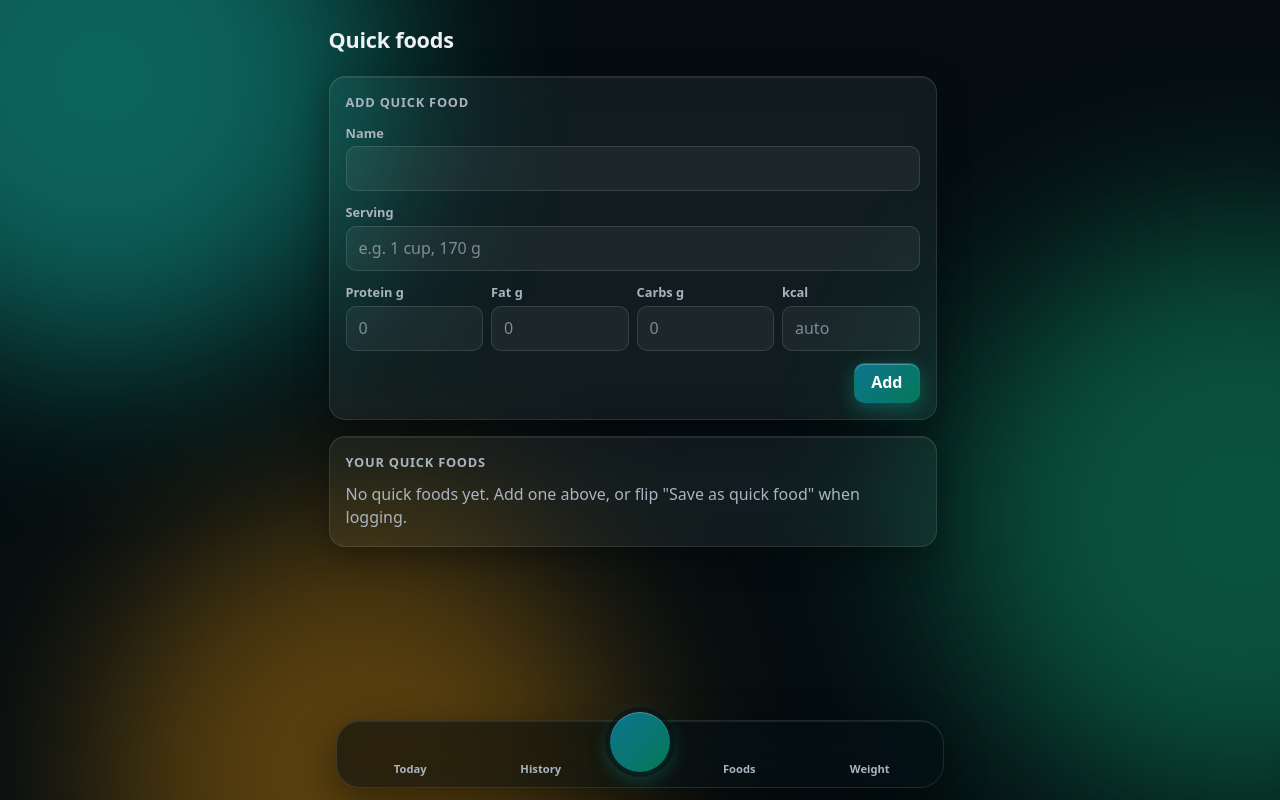
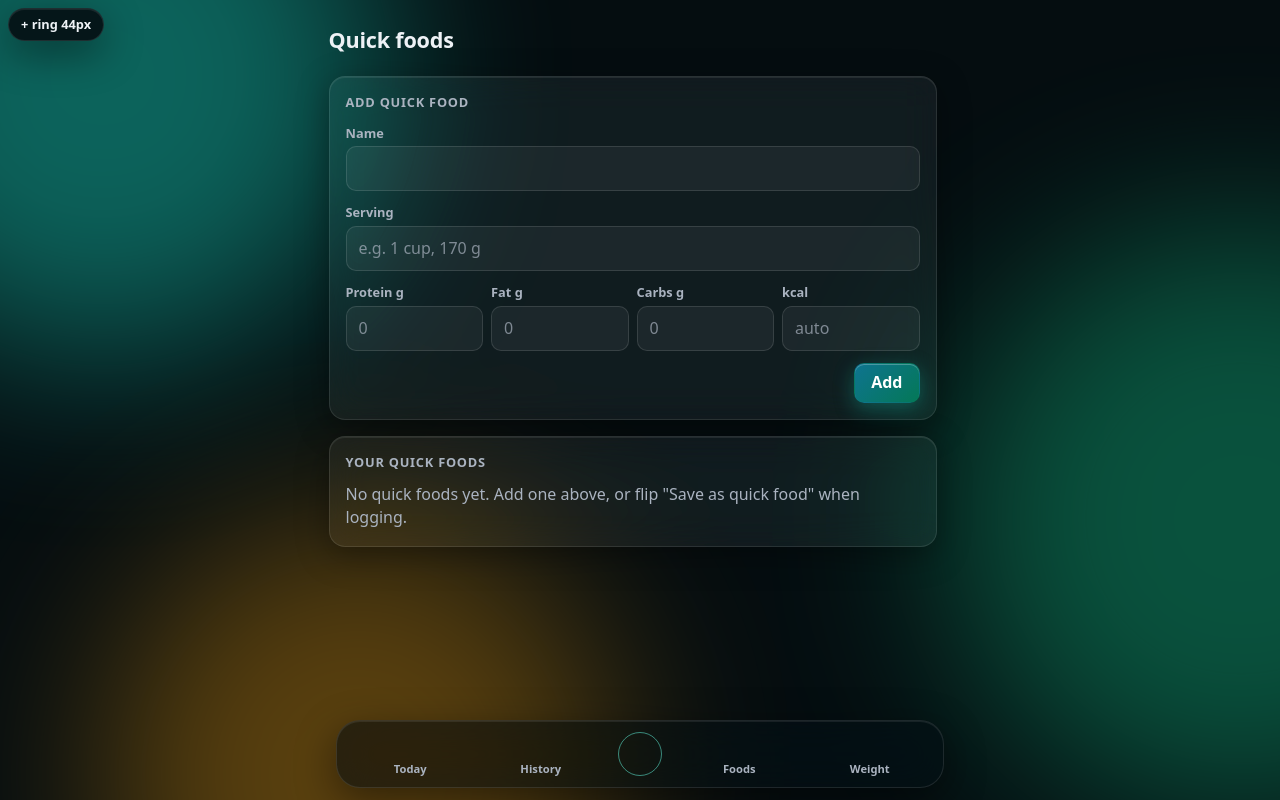
Before and after one commit to xadamz23/macro-log, a Python web app: template app/templates/foods.html in a window 1280 px wide. Run offline with Jinja, Linux system fonts and the light colour scheme; the template is opened without the code that fills it, so the values that code supplies are empty.

Commit message:
feat: flat accent ring for the log button, with a temp 44/48px size toggle

```diff
--- a/app/static/css/app.css
+++ b/app/static/css/app.css
@@ -308,9 +308,9 @@ textarea { resize: vertical; }
 .toggle input:focus-visible + .toggle-track { outline: 2px solid var(--accent); outline-offset: 2px; }
 
 /* Bottom nav: a glass panel floating clear of the screen edges (and the home indicator),
-   no wider than the page. The + is an accent disc raised out of it, ringed in the bar's
-   tint so it reads as sitting in the bar. Rounded corners rather than pill ends, so the
-   ends don't curve in beside the outer items. */
+   no wider than the page. The + is a flat accent ring in the bar: an outline rather than a fill, so it
+   doesn't read as a second current-page pill. Rounded corners rather than pill ends, so the ends don't
+   curve in beside the outer items. */
 .bottom-nav {
   position: fixed; z-index: 20;
   left: max(calc(8px + env(safe-area-inset-left)), calc(50% - 304px));
@@ -339,18 +339,27 @@ textarea { resize: vertical; }
 .nav-item:active .nav-icon { background: var(--hover); }
 .nav-item svg { width: 22px; height: 22px; }
 .log-btn {
+  --log-size: 44px;
   justify-self: center;
-  width: 60px; height: 60px; margin-top: -24px;
+  width: var(--log-size); height: var(--log-size);
   display: grid; place-items: center;
   border-radius: 50%;
-  border: 0;
-  outline: 5px solid rgb(var(--chrome) / 0.55);
+  border: 1.5px solid color-mix(in srgb, var(--accent) 55%, transparent);
+  background: transparent;
+  color: var(--accent);
   cursor: pointer;
+  -webkit-tap-highlight-color: transparent;
 }
-/* The ring above is an outline, so focus needs its own. */
-.log-btn:focus-visible { outline: 3px solid var(--accent); }
-.log-btn:active { transform: scale(0.96); }
-.log-btn svg { width: 28px; height: 28px; }
+.log-btn:focus-visible { outline: 2px solid var(--accent); outline-offset: 2px; }
+.log-btn:active { background: color-mix(in srgb, var(--accent) 12%, transparent); }
+.log-btn svg { width: 22px; height: 22px; }
+/* TEMP: ring size toggle (44 vs 48). Remove with the toggle in base.html once a size is picked. */
+html[data-ring="48"] .log-btn { --log-size: 48px; }
+.ring-toggle {
+  position: fixed; z-index: 40; top: calc(8px + env(safe-area-inset-top)); left: 8px;
+  padding: 6px 12px; border-radius: 999px;
+  font: inherit; font-size: 0.8rem; font-weight: 600; color: var(--text);
+}
 
 /* Bottom sheet */
 .sheet-backdrop { position: fixed; inset: 0; z-index: 30; background: rgb(2 4 8 / 0.55); }
--- a/app/templates/base.html
+++ b/app/templates/base.html
@@ -9,6 +9,8 @@
   <meta name="htmx-config" content='{"responseHandling":[{"code":"204","swap":false},{"code":"[23]..","swap":true},{"code":"422","swap":true},{"code":"[45]..","swap":false,"error":true}]}'>
   <title>{% block title %}Macro Log{% endblock %}</title>
   <link rel="stylesheet" href="{{ static_url('css/app.css') }}">
+  {# TEMP: ring size toggle. Set before paint so the + doesn't jump. #}
+  <script>try { document.documentElement.dataset.ring = localStorage.getItem("ring") || "44"; } catch (e) {}</script>
   <link rel="manifest" href="/manifest.webmanifest?v={{ asset_version() }}" crossorigin="use-credentials">
   <link rel="icon" href="{{ static_url('icons/favicon.svg') }}" type="image/svg+xml">
   <link rel="icon" href="{{ static_url('icons/favicon-32.png') }}" type="image/png" sizes="32x32">
@@ -27,10 +29,14 @@
   <main class="page">{% block content %}{% endblock %}</main>
   {% block overlay %}{% endblock %}
   <div id="toast" class="toast-slot"></div>
+  {# TEMP: ring size toggle. #}
+  <button type="button" class="ring-toggle glass-strong is-popover" x-data="{ size: document.documentElement.dataset.ring || '44' }"
+          @click="size = size === '44' ? '48' : '44'; document.documentElement.dataset.ring = size; try { localStorage.setItem('ring', size) } catch (e) {}"
+          x-text="'+ ring ' + size + 'px'"></button>
   <nav class="bottom-nav glass-strong" aria-label="Main" x-data>
     {{ nav_item("today", "/", "Today") }}
     {{ nav_item("history", "/history", "History") }}
-    {% block log_button %}<a href="/?log=1" class="log-btn accent" aria-label="Log food">{{ icon("plus") }}</a>{% endblock %}
+    {% block log_button %}<a href="/?log=1" class="log-btn" aria-label="Log food">{{ icon("plus") }}</a>{% endblock %}
     {{ nav_item("foods", "/settings/foods", "Foods") }}
     {{ nav_item("weight", "/weight", "Weight") }}
   </nav>
--- a/app/templates/today.html
+++ b/app/templates/today.html
@@ -25,7 +25,7 @@
 {% endblock %}
 
 {% block log_button %}
-<button type="button" class="log-btn accent" @click="$dispatch('open-log')" aria-label="Log food">{{ icon("plus") }}</button>
+<button type="button" class="log-btn" @click="$dispatch('open-log')" aria-label="Log food">{{ icon("plus") }}</button>
 {% endblock %}
 
 {% block overlay %}
```
